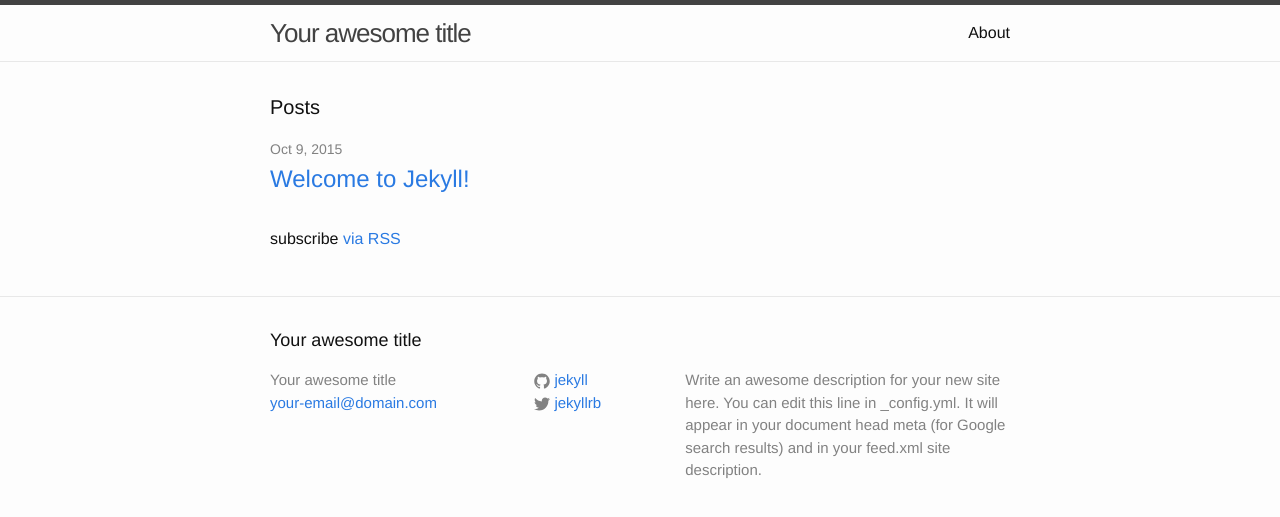
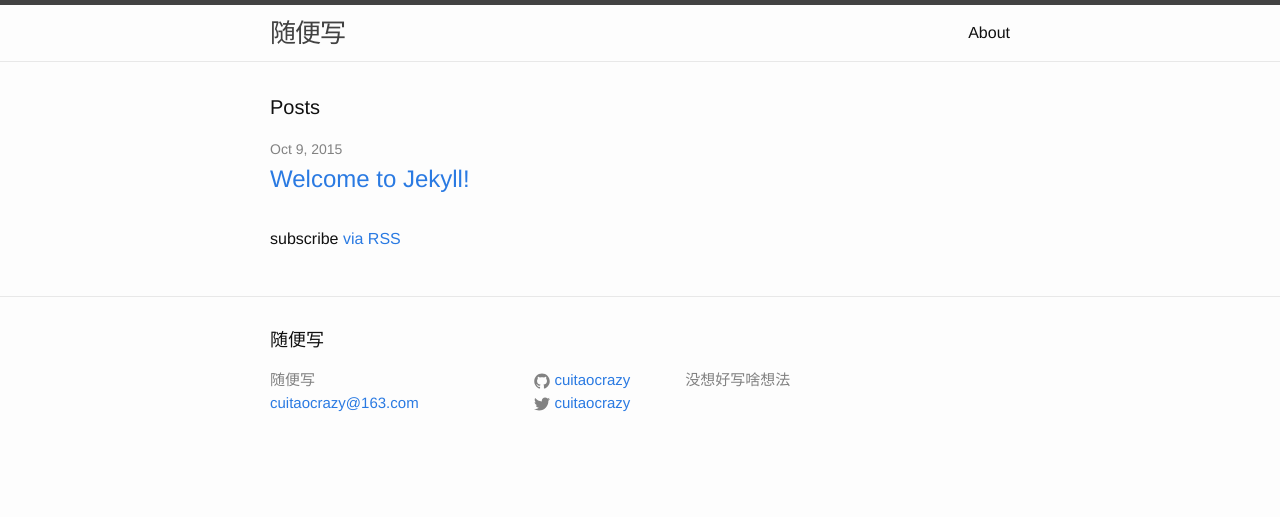
Before and after one commit to cuitaocrazy/cuitaocrazy.github.io, a Jekyll site: the page built from index.html, in a window 1280 px wide. Shown: the top 517 px of the page. Built offline with Jekyll 4.4.1, drawn with Linux system fonts in a browser that asks for light colours.

Commit message:
修改变量

```diff
--- a/_config.yml
+++ b/_config.yml
@@ -1,14 +1,12 @@
 # Site settings
-title: Your awesome title
-email: your-email@domain.com
+title: 随便写
+email: cuitaocrazy@163.com
 description: > # this means to ignore newlines until "baseurl:"
-  Write an awesome description for your new site here. You can edit this
-  line in _config.yml. It will appear in your document head meta (for
-  Google search results) and in your feed.xml site description.
+  没想好写啥想法
 baseurl: "" # the subpath of your site, e.g. /blog/
-url: "http://yourdomain.com" # the base hostname & protocol for your site
-twitter_username: jekyllrb
-github_username:  jekyll
+url: "http://cuitaocrazy.github.io" # the base hostname & protocol for your site
+twitter_username: cuitaocrazy
+github_username:  cuitaocrazy
 
 # Build settings
 markdown: kramdown
```
